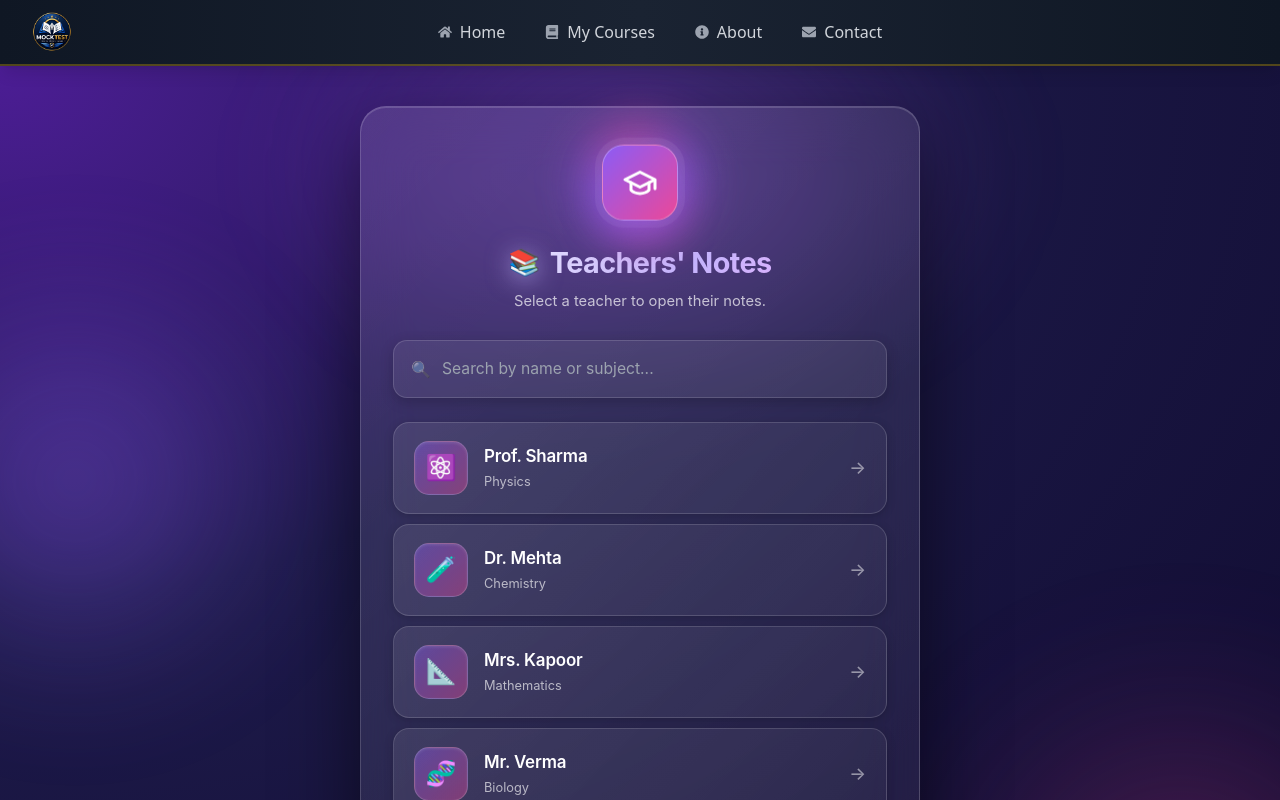
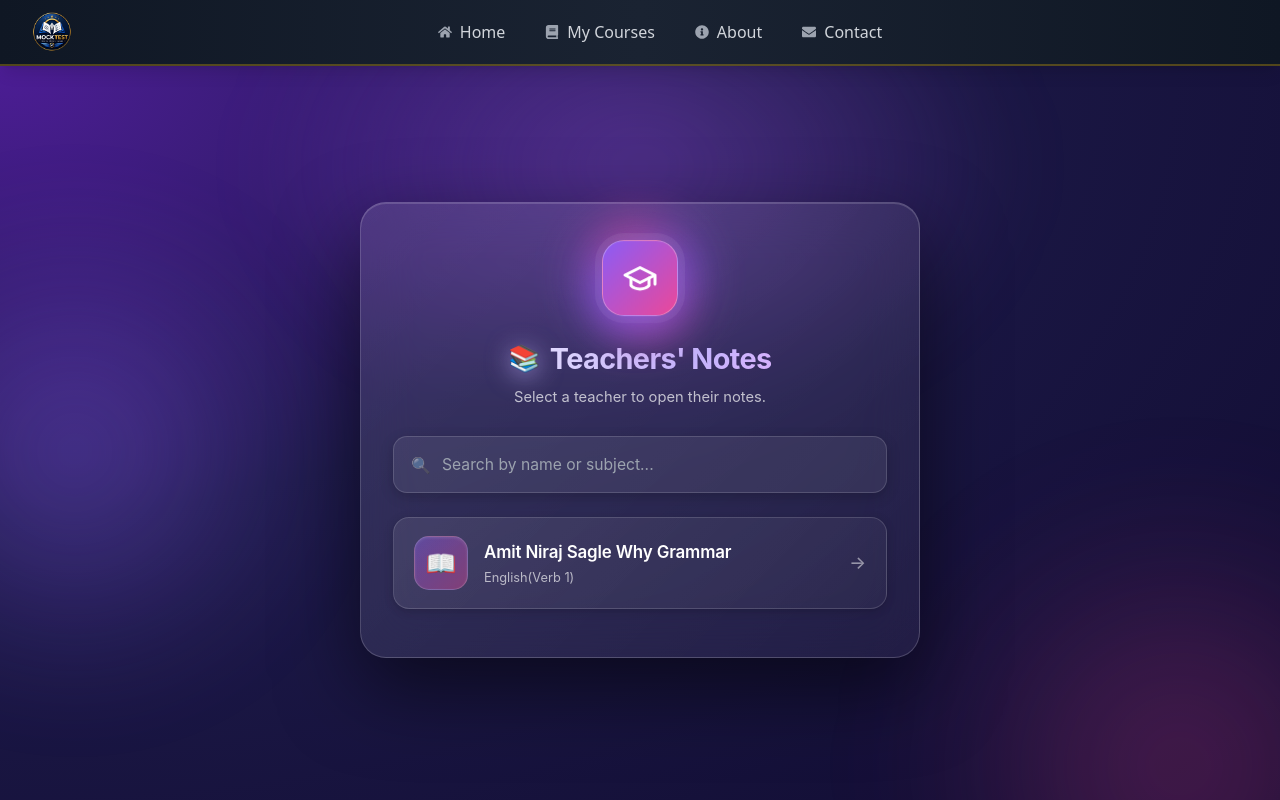
Before and after one commit to Nitish00029/Free-Mock-Test-, a React (Create React App) app: page /nots in a window 1280 px wide. Shown: the top 800 px of the page. Built offline with nearby package versions, Linux system fonts and the light colour scheme.

Commit message:
Update Teachersnots.jsx

```diff
--- a/src/components/Teachersnots.jsx
+++ b/src/components/Teachersnots.jsx
@@ -8,6 +8,7 @@ const subjectIcons = {
   chemistry: '🧪',
   mathematics: '📐',
   maths: '📐',
+  math: '📐',
   biology: '🧬',
   english: '📖',
   hindi: '📕',
@@ -26,8 +27,26 @@ const subjectIcons = {
 
 const getIcon = (teacher) => {
   if (teacher.icon) return teacher.icon;
-  const key = (teacher.subject || '').toLowerCase().trim();
-  return subjectIcons[key] || subjectIcons.default;
+
+  const subject = (teacher.subject || '').toLowerCase().trim();
+  if (!subject) return subjectIcons.default;
+
+  // 1. Pehle poora exact match try karo
+  if (subjectIcons[subject]) return subjectIcons[subject];
+
+  // 2. Subject ke har word ko check karo (start se)
+  const words = subject.split(/[\s(),./\-_]+/).filter(Boolean);
+  for (const word of words) {
+    if (subjectIcons[word]) return subjectIcons[word];
+  }
+
+  // 3. Partial match - agar koi icon key subject ke andar kahin bhi mile
+  const keys = Object.keys(subjectIcons).filter((k) => k !== 'default');
+  for (const key of keys) {
+    if (subject.includes(key)) return subjectIcons[key];
+  }
+
+  return subjectIcons.default;
 };
 
 // ----------------------------------------------------------------------
@@ -36,34 +55,34 @@ const getIcon = (teacher) => {
 const teachers = [
   {
     id: 1,
-    name: 'Prof. Sharma',
-    subject: 'Physics',
-    driveLink: 'https://drive.google.com/file/d/1AAoGoMvEqC98cF4hMtlgEa2X9gZqEjWr/view?usp=drivesdk',
+    name: 'Amit Niraj Sagle  Why Grammar',
+    subject: 'English(Verb 1)',
+    driveLink: 'https://drive.google.com/file/d/1CMI_K6toQu1Me_UNEp1leQ62y8ZpgIP-/view?usp=drivesdk',
   },
-  {
-    id: 2,
-    name: 'Dr. Mehta',
-    subject: 'Chemistry',
-    driveLink: 'https://drive.google.com/file/d/PASTE_YOUR_LINK_HERE_2/view?usp=drivesdk',
-  },
-  {
-    id: 3,
-    name: 'Mrs. Kapoor',
-    subject: 'Mathematics',
-    driveLink: 'https://drive.google.com/file/d/PASTE_YOUR_LINK_HERE_3/view?usp=drivesdk',
-  },
-  {
-    id: 4,
-    name: 'Mr. Verma',
-    subject: 'Biology',
-    driveLink: 'https://drive.google.com/file/d/PASTE_YOUR_LINK_HERE_4/view?usp=drivesdk',
-  },
-  {
-    id: 5,
-    name: 'Ms. Rao',
-    subject: 'English',
-    driveLink: 'https://drive.google.com/file/d/PASTE_YOUR_LINK_HERE_5/view?usp=drivesdk',
-  },
+  // {
+  //   id: 2,
+  //   name: 'Dr. Mehta',
+  //   subject: 'Chemistry',
+  //   driveLink: 'https://drive.google.com/file/d/PASTE_YOUR_LINK_HERE_2/view?usp=drivesdk',
+  // },
+  // {
+  //   id: 3,
+  //   name: 'Mrs. Kapoor',
+  //   subject: 'Mathematics',
+  //   driveLink: 'https://drive.google.com/file/d/PASTE_YOUR_LINK_HERE_3/view?usp=drivesdk',
+  // },
+  // {
+  //   id: 4,
+  //   name: 'Mr. Verma',
+  //   subject: 'Biology',
+  //   driveLink: 'https://drive.google.com/file/d/PASTE_YOUR_LINK_HERE_4/view?usp=drivesdk',
+  // },
+  // {
+  //   id: 5,
+  //   name: 'Ms. Rao',
+  //   subject: 'English',
+  //   driveLink: 'https://drive.google.com/file/d/PASTE_YOUR_LINK_HERE_5/view?usp=drivesdk',
+  // },
 ];
 
 // ----------------------------------------------------------------------
@@ -488,7 +507,7 @@ const TeacherNotes = () => {
             </a>
           ))}
         </div>
-      // </nav> */}
+      </nav> */}
 
       {/* 📦 Main content */}
       <div style={styles.content}>
```
